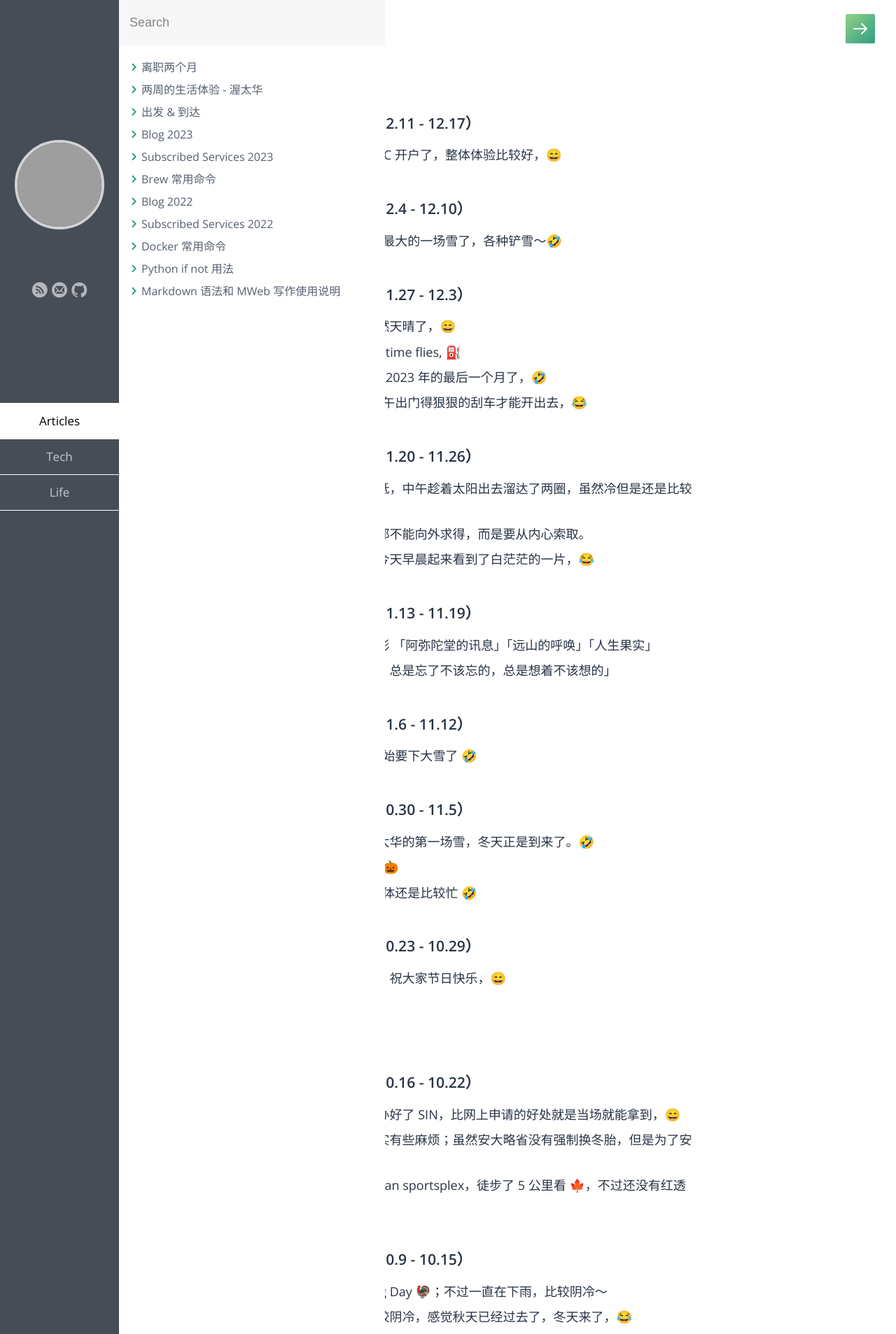
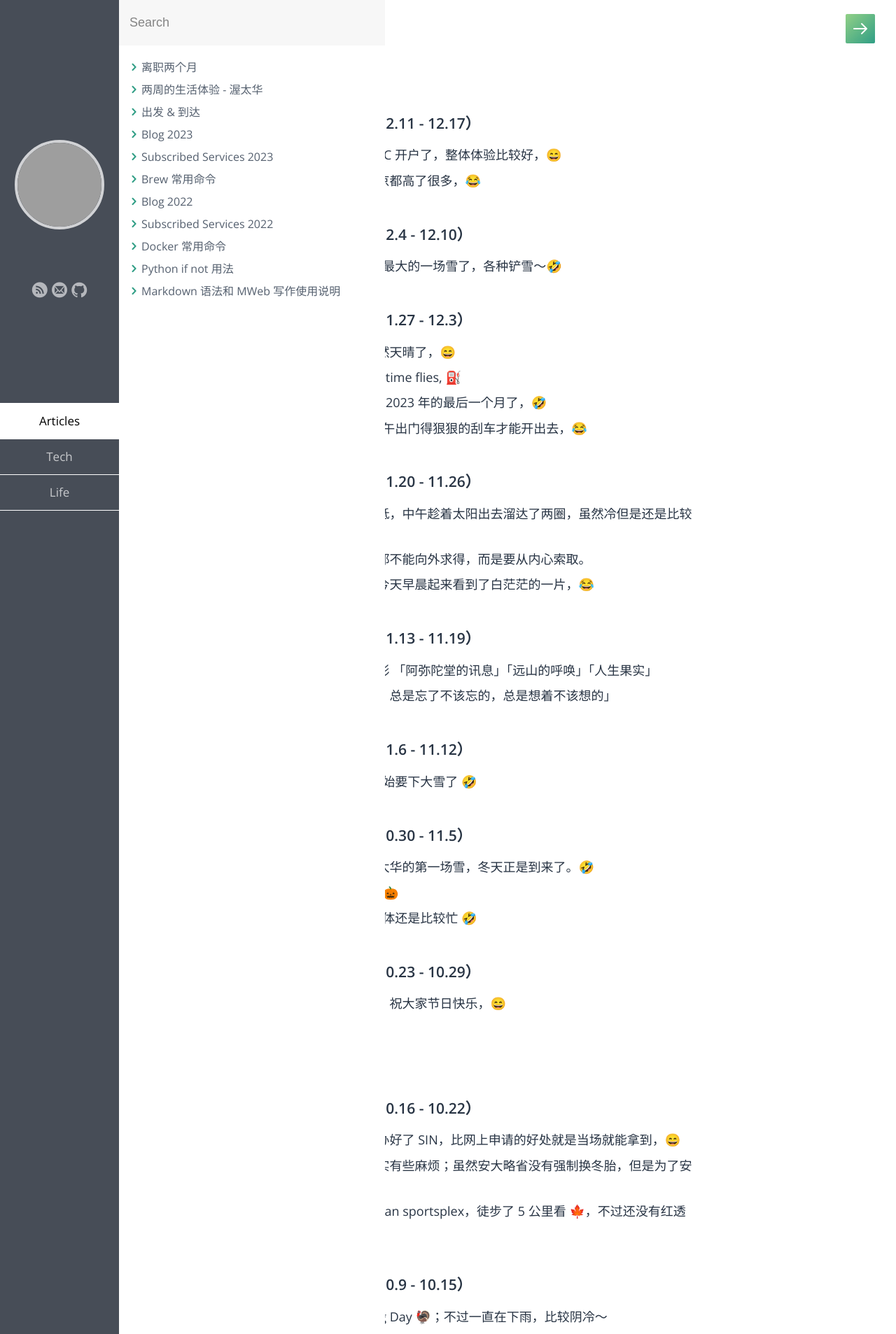
Before and after one commit to samxupeiran/samxupeiran.github.io, a Jekyll site: the page built from _posts/life/2023-01-03-my-blog.md, in a window 1280 px wide. Shown: the top 1907 px of the page at 70% size. Built offline with Jekyll 4.4.1, drawn with Linux system fonts in a browser that asks for light colours; some web fonts are replaced; grey boxes are pictures that could not be loaded.

Commit message:
feat: add weekly blog 12.16

```diff
--- a/_posts/life/2023-01-03-my-blog.md
+++ b/_posts/life/2023-01-03-my-blog.md
@@ -8,6 +8,7 @@ tags: Blog
 
 - ### 2023 年 12 月 第 3 周（12.11 - 12.17）
      - 12.13 今天去家门口的 RBC 开户了，整体体验比较好，😄
+     - 12.16 这两天的气温比北京都高了很多，😂
 
 - ### 2023 年 12 月 第 2 周（12.4 - 12.10）
      - 12.4 昨晚应该是入冬以来最大的一场雪了，各种铲雪～🤣
```
